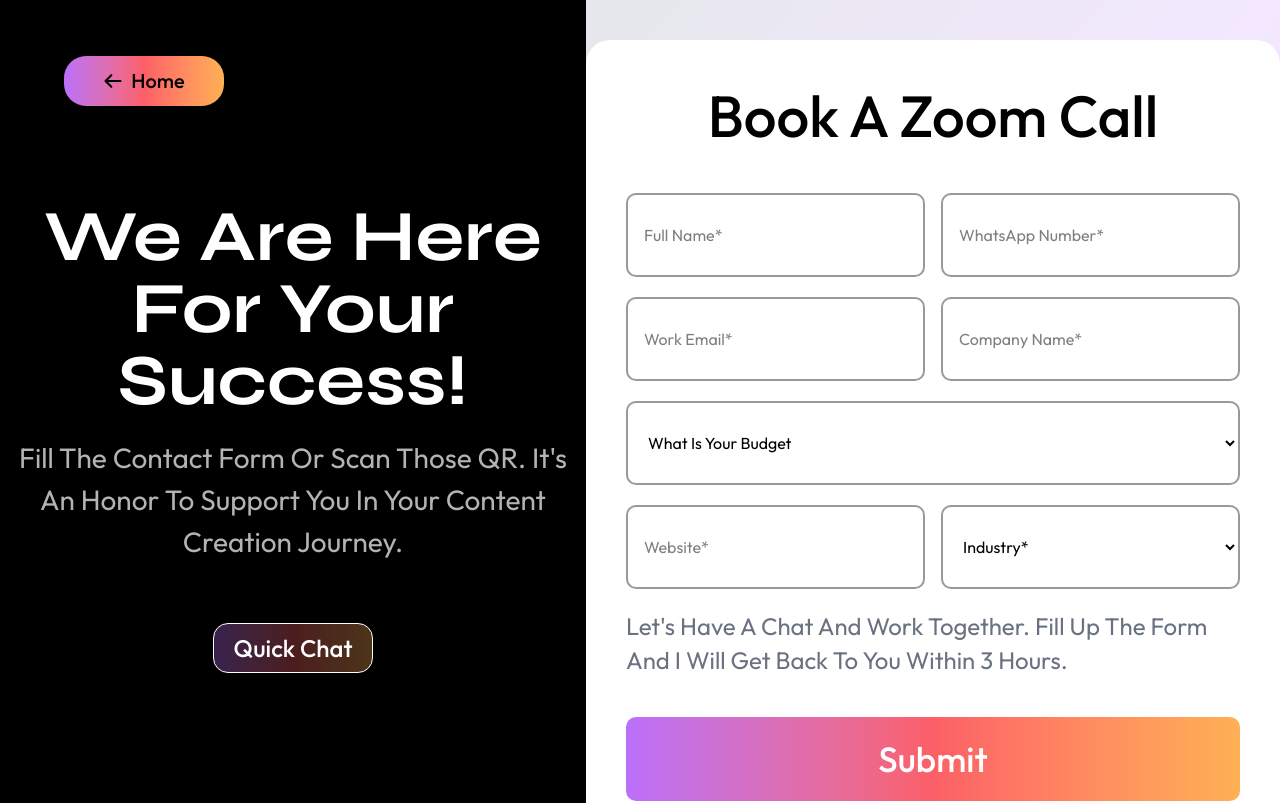
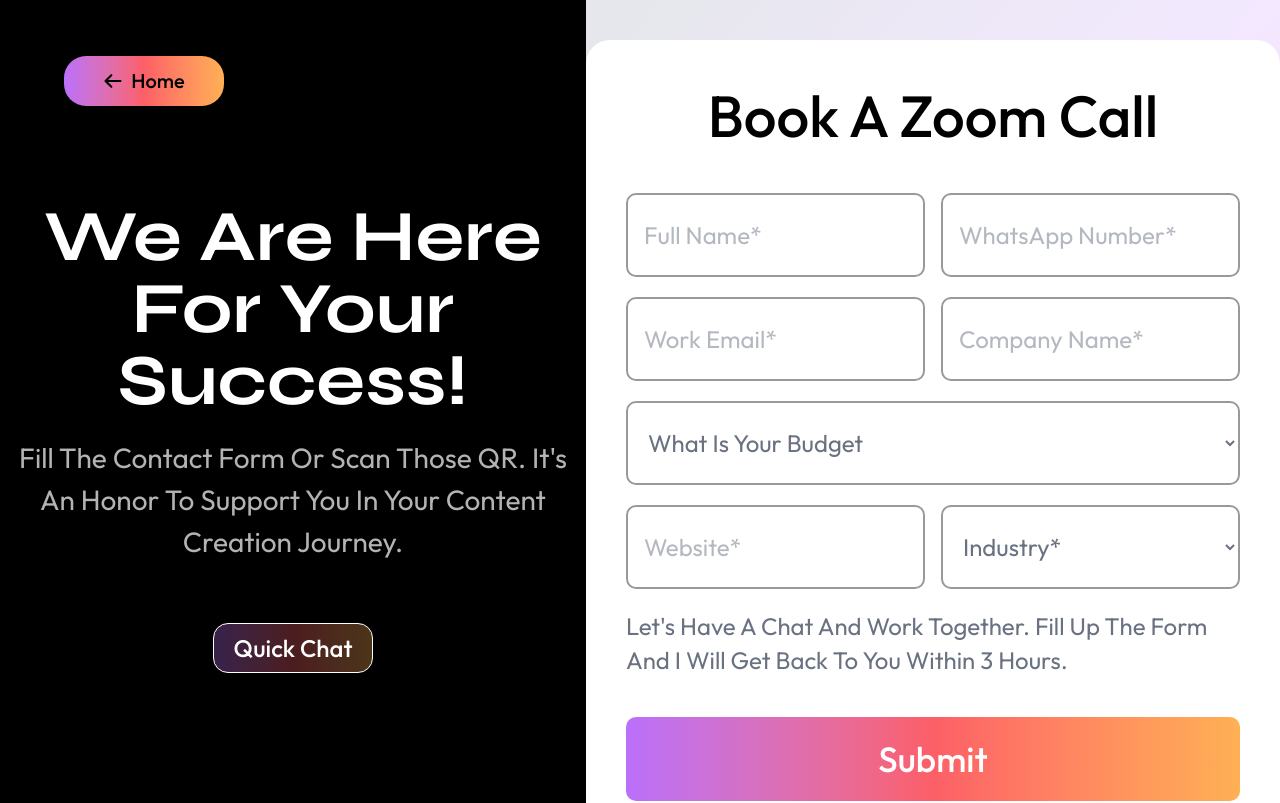
Before and after one commit to MoyasiGinko/SS-Media-website, a Next.js app: page /contact in a window 1280 px wide. Shown: the top 803 px of the page. Built offline with nearby package versions, Linux system fonts and the light colour scheme.

Commit message:
Update ContactForm.tsx

```diff
--- a/components/contact/form/ContactForm.tsx
+++ b/components/contact/form/ContactForm.tsx
@@ -9,27 +9,27 @@
       <div className="text-black flex flex-col gap-5 mb-5">
         <div className="flex gap-4">
           <input
-            className="input h-[84px] w-1/2 rounded-[10px] border-[2px] border-black/40 p-4 focus:outline-none focus:ring-2 focus:ring-purple-500"
+            className="input h-[84px] text-[24px] text-gray-500 w-1/2 rounded-[10px] border-[2px] border-black/40 p-4 focus:outline-none focus:ring-2 focus:ring-purple-500"
             placeholder="Full Name*"
           />
           <input
-            className="input h-[84px] w-1/2 rounded-[10px] border-[2px] border-black/40 p-4 focus:outline-none focus:ring-2 focus:ring-purple-500"
+            className="input h-[84px] text-[24px] text-gray-500 w-1/2 rounded-[10px] border-[2px] border-black/40 p-4 focus:outline-none focus:ring-2 focus:ring-purple-500"
             placeholder="WhatsApp Number*"
           />
         </div>
         <div className="flex gap-4">
           <input
-            className="input h-[84px] w-1/2 rounded-[10px] border-[2px] border-black/40 p-4 focus:outline-none focus:ring-2 focus:ring-purple-500"
+            className="input h-[84px] text-[24px] text-gray-500 w-1/2 rounded-[10px] border-[2px] border-black/40 p-4 focus:outline-none focus:ring-2 focus:ring-purple-500"
             placeholder="Work Email*"
           />
           <input
-            className="input h-[84px] w-1/2 rounded-[10px] border-[2px] border-black/40 p-4 focus:outline-none focus:ring-2 focus:ring-purple-500"
+            className="input h-[84px] text-[24px] text-gray-500 w-1/2 rounded-[10px] border-[2px] border-black/40 p-4 focus:outline-none focus:ring-2 focus:ring-purple-500"
             placeholder="Company Name*"
           />
         </div>
         <div>
           <select
-            className="input h-[84px] w-full rounded-[10px] border-[2px] border-black/40 p-4 focus:outline-none focus:ring-2 focus:ring-purple-500"
+            className="input h-[84px] text-[24px] text-gray-500 w-full rounded-[10px] border-[2px] border-black/40 p-4 focus:outline-none focus:ring-2 focus:ring-purple-500"
             defaultValue=""
           >
             <option value="" disabled>
@@ -39,11 +39,11 @@
         </div>
         <div className="flex gap-4">
           <input
-            className="input h-[84px] w-1/2 rounded-[10px] border-[2px] border-black/40 p-4 focus:outline-none focus:ring-2 focus:ring-purple-500"
+            className="input h-[84px] text-[24px] text-gray-500 w-1/2 rounded-[10px] border-[2px] border-black/40 p-4 focus:outline-none focus:ring-2 focus:ring-purple-500"
             placeholder="Website*"
           />
           <select
-            className="input h-[84px] w-1/2 rounded-[10px] border-[2px] border-black/40 p-4 focus:outline-none focus:ring-2 focus:ring-purple-500"
+            className="input h-[84px] text-[24px] text-gray-500 w-1/2 rounded-[10px] border-[2px] border-black/40 p-4 focus:outline-none focus:ring-2 focus:ring-purple-500"
             defaultValue=""
           >
             <option value="" disabled>
```
